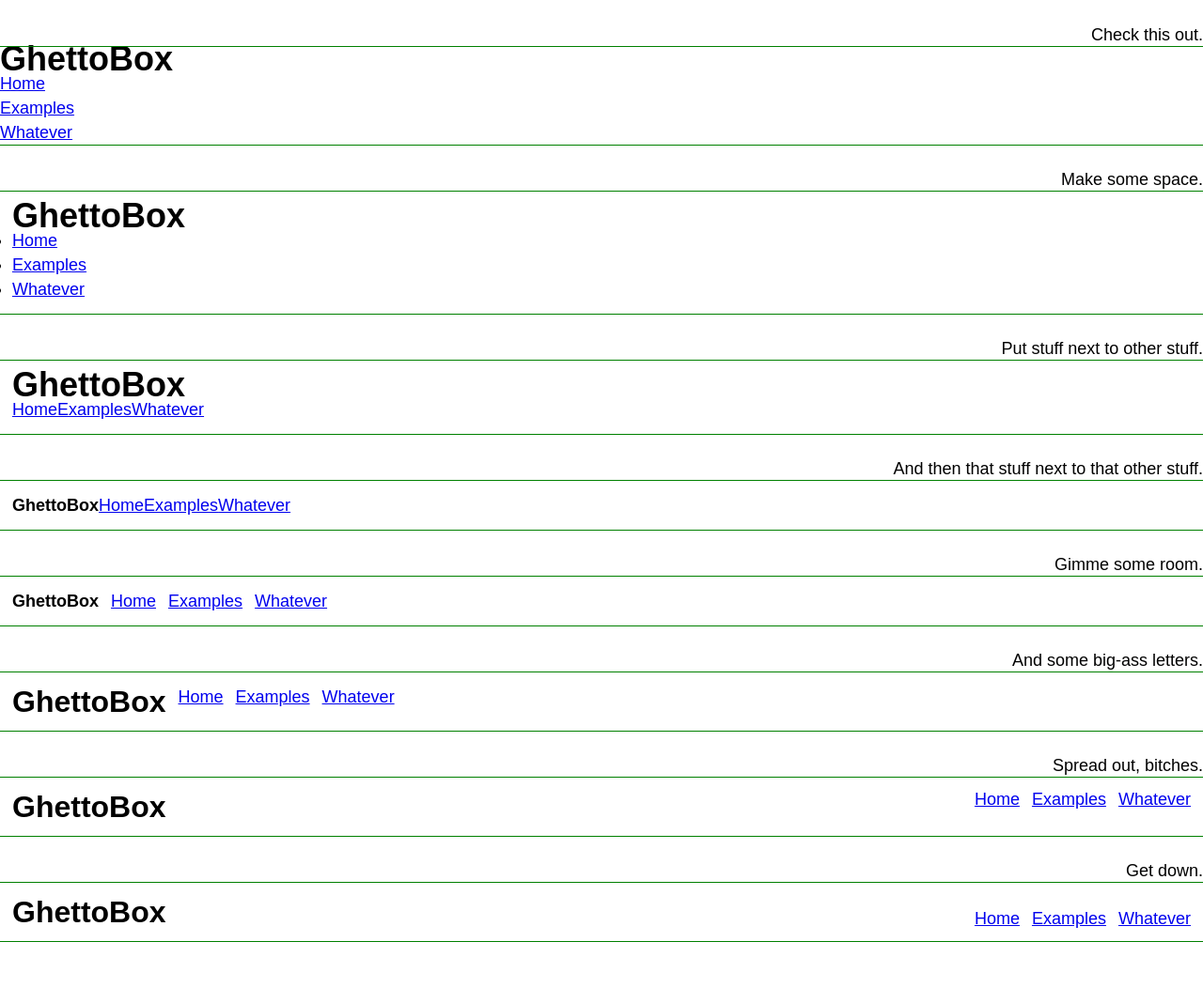
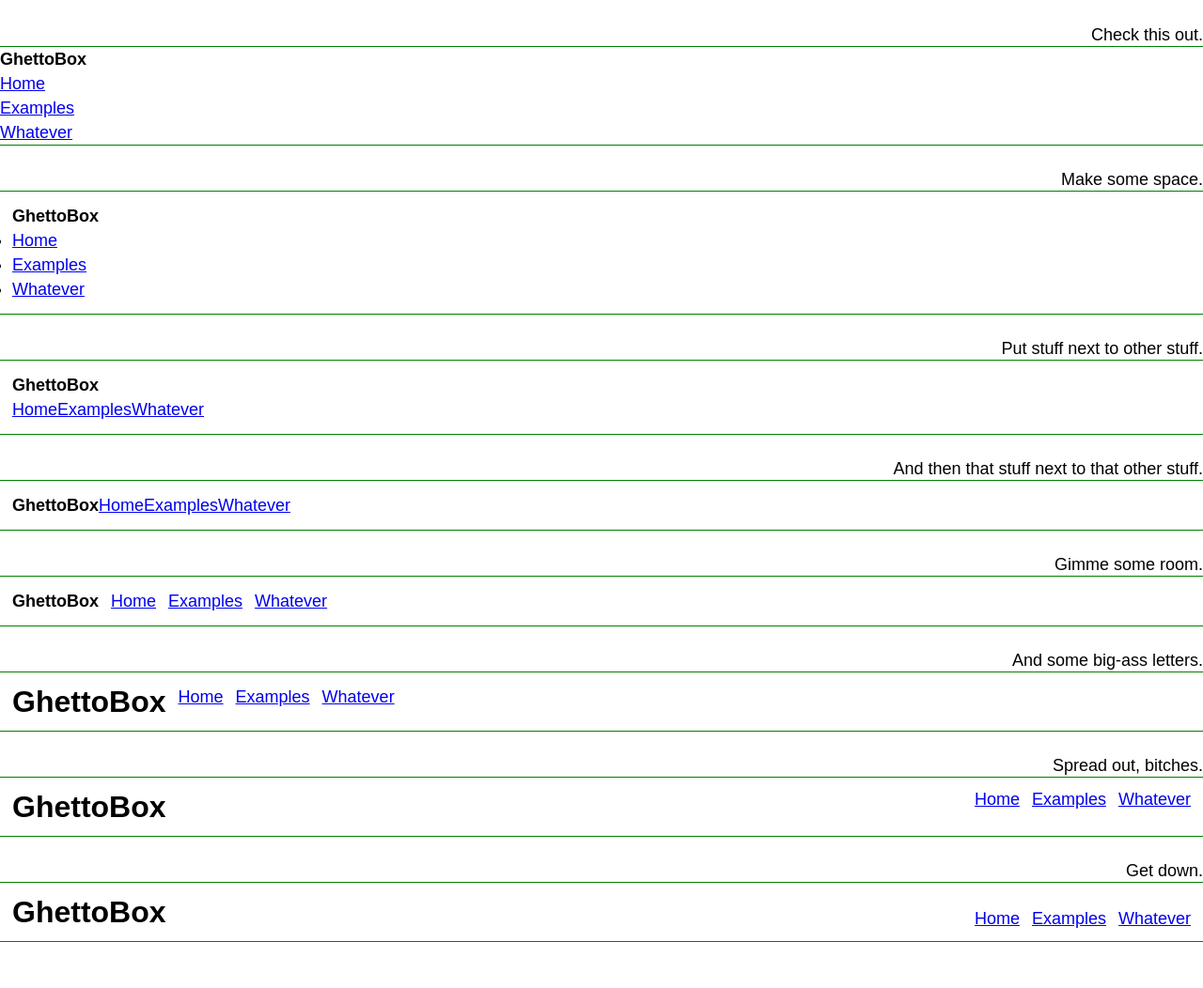
Before and after one commit to walkerab/ghetto-box-site, a Jekyll site: the page demo-animation/nav-bar.html, which Jekyll copies as it is, in a window 1280 px wide. Shown: the whole page at 94% size. Built offline with Jekyll 4.4.1, drawn with Linux system fonts in a browser that asks for light colours.

Commit message:
strong instead of h1 to avoid confusion for font sizing

```diff
--- a/demo-animation/nav-bar.html
+++ b/demo-animation/nav-bar.html
@@ -8,7 +8,7 @@
 <body>
 	<div class="animation-frame" data-duration="5000" data-title="Check this out.">
 		<div class="my-nav-bar">
-			<h1>GhettoBox</h1>
+			<strong>GhettoBox</strong>
 			<ul>
 				<li>
 					<a href="#">Home</a>
@@ -24,7 +24,7 @@
 	</div>
 	<div class="animation-frame" data-duration="5000" data-title="Make some space.">
 		<div class="my-nav-bar pad-sm"><!-- /pad-sm/ -->
-			<h1>GhettoBox</h1>
+			<strong>GhettoBox</strong>
 			<ul>
 				<li>
 					<a href="#">Home</a>
@@ -40,7 +40,7 @@
 	</div>
 	<div class="animation-frame" data-duration="5000" data-title="Put stuff next to other stuff.">
 		<div class="my-nav-bar pad-sm">
-			<h1>GhettoBox</h1>
+			<strong>GhettoBox</strong>
 			<ul class="tiles"><!-- /tiles/ -->
 				<li class="tile"><!-- /tile/ -->
 					<a href="#">Home</a>
@@ -56,7 +56,7 @@
 	</div>
 	<div class="animation-frame" data-duration="5000" data-title="And then that stuff next to that other stuff.">
 		<div class="my-nav-bar tiles pad-sm"><!-- /tiles/ -->
-			<h1 class="tile">GhettoBox</h1><!-- /tile/ -->
+			<strong class="tile">GhettoBox</strong><!-- /tile/ -->
 			<ul class="tile tiles"><!-- /tile/ -->
 				<li class="tile">
 					<a href="#">Home</a>
@@ -72,7 +72,7 @@
 	</div>
 	<div class="animation-frame" data-duration="5000" data-title="Gimme some room.">
 		<div class="my-nav-bar tiles pad-sm">
-			<h1 class="tile">GhettoBox</h1>
+			<strong class="tile">GhettoBox</strong>
 			<ul class="tile tiles">
 				<li class="tile pad-left-sm"><!-- /pad-left-sm/ -->
 					<a href="#">Home</a>
@@ -88,7 +88,7 @@
 	</div>
 	<div class="animation-frame" data-duration="5000" data-title="And some big-ass letters.">
 		<div class="my-nav-bar tiles pad-sm">
-			<h1 class="tile fs-xl">GhettoBox</h1><!-- /fs-xl/ -->
+			<strong class="tile fs-xl">GhettoBox</strong><!-- /fs-xl/ -->
 			<ul class="tile tiles">
 				<li class="tile pad-left-sm">
 					<a href="#">Home</a>
@@ -104,7 +104,7 @@
 	</div>
 	<div class="animation-frame" data-duration="5000" data-title="Spread out, bitches.">
 		<div class="my-nav-bar tiles tiles-justify pad-sm"><!-- /tiles-justify/ -->
-			<h1 class="tile fs-xl">GhettoBox</h1>
+			<strong class="tile fs-xl">GhettoBox</strong>
 			<ul class="tile tiles">
 				<li class="tile pad-left-sm">
 					<a href="#">Home</a>
@@ -120,7 +120,7 @@
 	</div>
 	<div class="animation-frame" data-duration="5000" data-title="Get down.">
 		<div class="my-nav-bar tiles tiles-justify pad-sm">
-			<h1 class="tile tile-bottom fs-xl">GhettoBox</h1><!-- /tile-bottom/ -->
+			<strong class="tile tile-bottom fs-xl">GhettoBox</strong><!-- /tile-bottom/ -->
 			<ul class="tile tile-bottom tiles"><!-- /tile-bottom/ -->
 				<li class="tile pad-left-sm">
 					<a href="#">Home</a>
```
